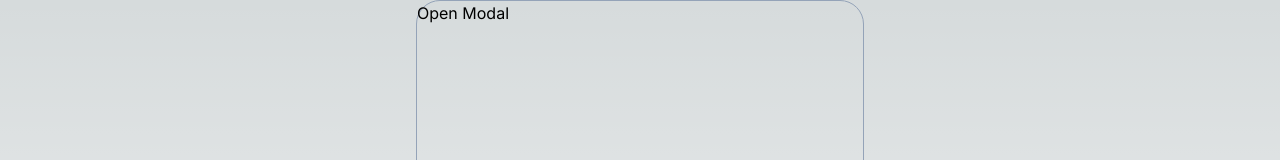
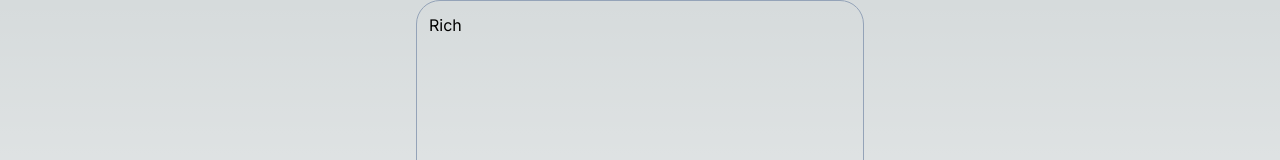
Before and after one commit to snow-t-m-yang/rich, a Next.js app: page / in a window 1280 px wide. Shown: the top 160 px of the page. Built offline with nearby package versions, Linux system fonts and the light colour scheme.

Commit message:
p add framer-motion

```diff
--- a/src/app/layout.tsx
+++ b/src/app/layout.tsx
@@ -17,6 +17,7 @@ export default function RootLayout({
   return (
     <html lang="en">
       <body className={inter.className}>{children}</body>
+      {/* //TODO: Add navbar */}
     </html>
   );
 }
--- a/src/app/page.tsx
+++ b/src/app/page.tsx
@@ -1,20 +1,7 @@
-"use client";
-
-import { useState } from "react";
-import NativeModal from "./components/NativeModal";
-
 export default function Home() {
-  const [isModalOpen, setIsModalOpen] = useState(false);
-
   return (
-    <main className="min-h-[100svh] max-w-md w-full border border-slate-400 rounded-3xl mx-auto">
-      <button onClick={() => setIsModalOpen(true)}>Open Modal</button>
-      <NativeModal
-        isModalOpen={isModalOpen}
-        closeModal={() => setIsModalOpen(false)}
-      >
-        <p>Modal Content</p>
-      </NativeModal>
+    <main className="min-h-[100svh] max-w-md w-full border border-slate-400 rounded-3xl mx-auto px-3 py-3">
+      <h1>Rich</h1>
     </main>
   );
 }
```
Also changed, not shown: package.json (+6 -5 lines), 1 other file (tests, documents, lock files or other folders).
